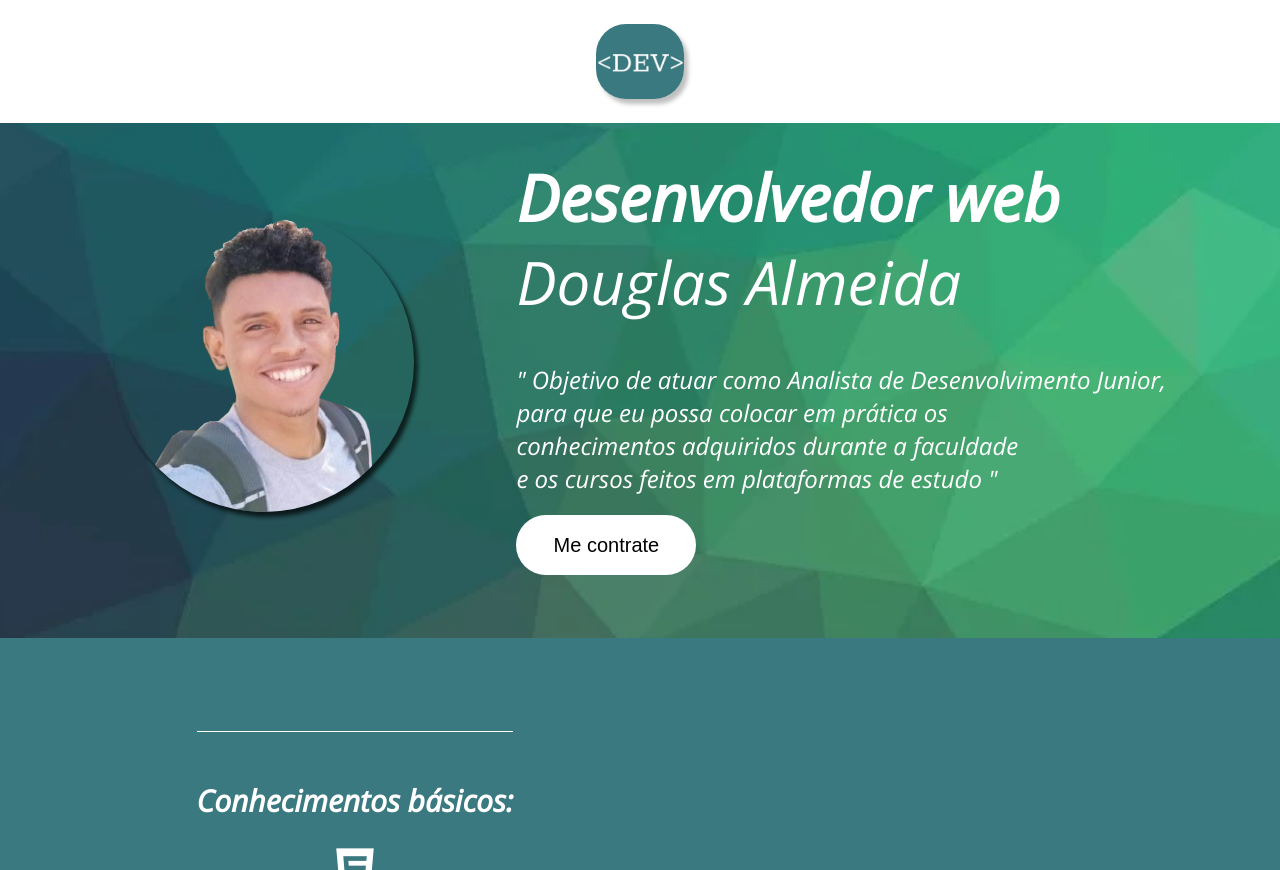
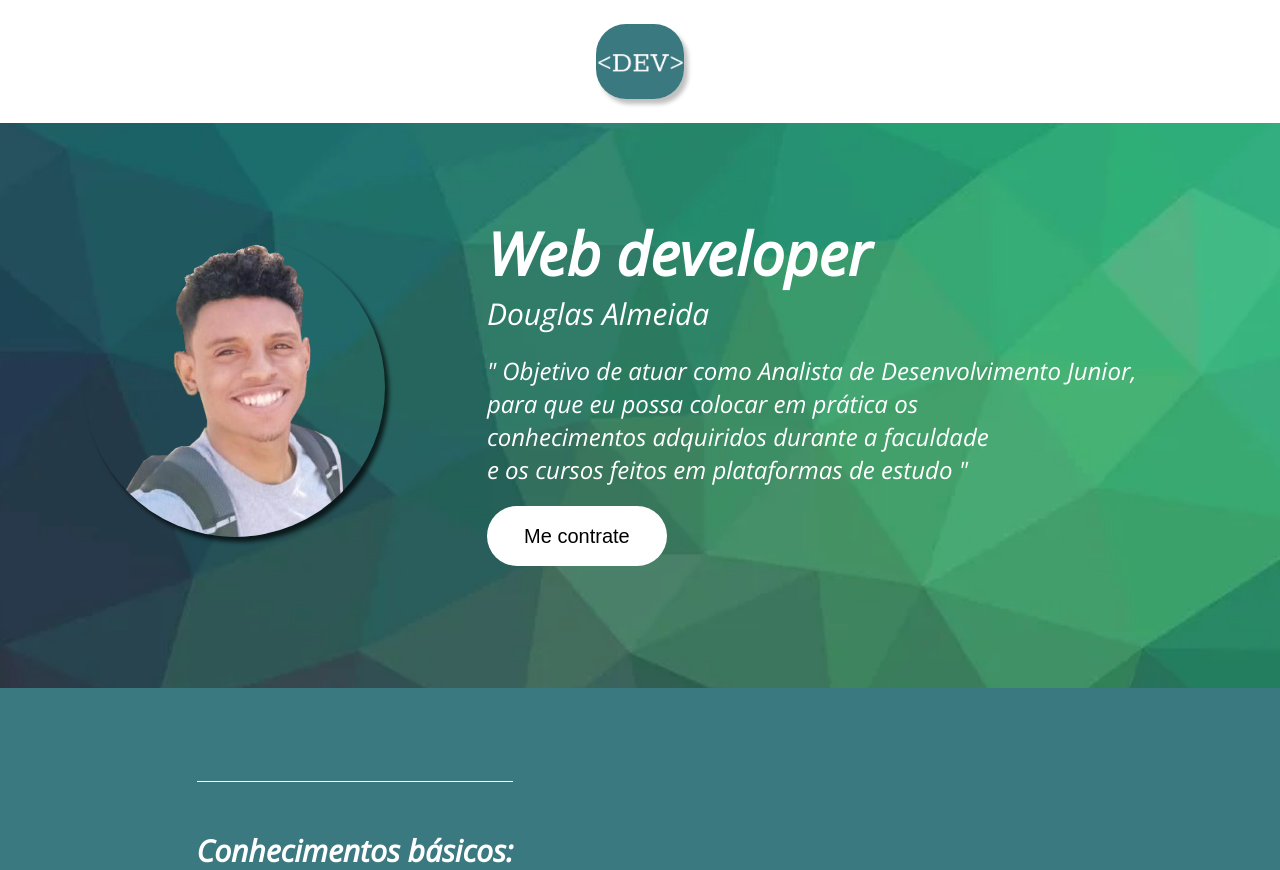
Before and after one commit to Douglas-Almeida96/landing-page, a PHP site: page / in a window 1280 px wide. Shown: the top 870 px of the page. Run offline with PHP 8.4, Linux system fonts and the light colour scheme; some web fonts are replaced.

Commit message:
update front

```diff
--- a/public/index.html
+++ b/public/index.html
@@ -19,7 +19,7 @@
                 <img class="conteudo-principal-img" src="imgs/douglas.png">
             </a>
             <div class="section-principal-escrito">
-                <h1 class="titulo">Desenvolvedor web</h1>
+                <h1 class="titulo">Web developer</h1>
                 <h2 class="subtitulo">Douglas Almeida</h2>
                 <h2 class="section-principal-texto">" Objetivo de
                     atuar como Analista de Desenvolvimento Junior,<br>
--- a/public/style.css
+++ b/public/style.css
@@ -68,20 +68,22 @@ body {
 .section-principal-escrito{
     display: flex;
     flex-direction: column;
+    padding: 59px;
 }
 
 .titulo{
     font-weight: 600;
-    font-size: 64px;
+    font-size: 59px;
 }
 
 .subtitulo{
-    font-weight: 400;
-    font-size: 60px;
+    font-weight: 500;
+    font-size: 30px;
+    padding-bottom: 20px;
 }
 
 .section-principal-texto{
-    padding-top: 40px;
+    padding-top: 0px;
     padding-bottom: 20px;
     font-weight:150;
 }
```
